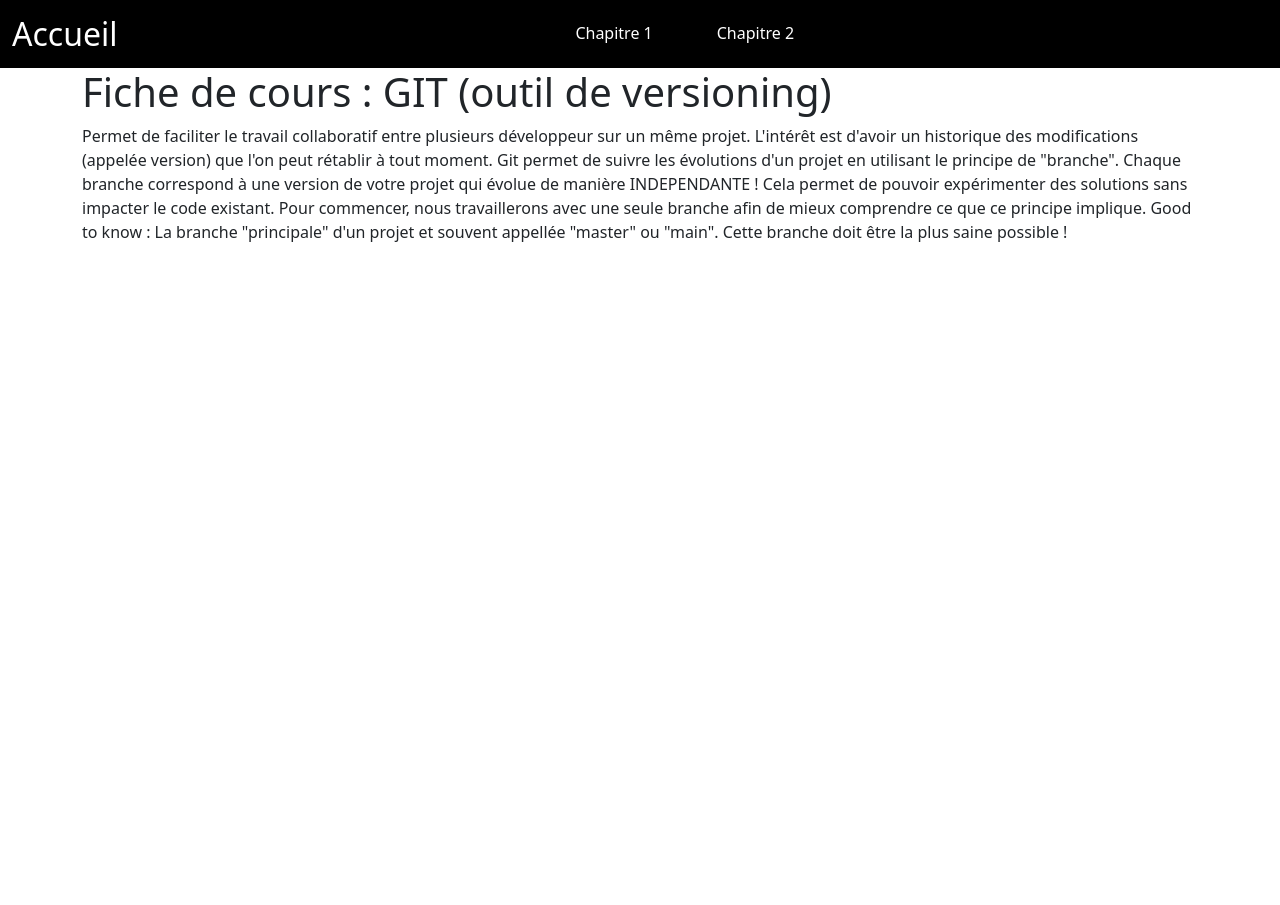
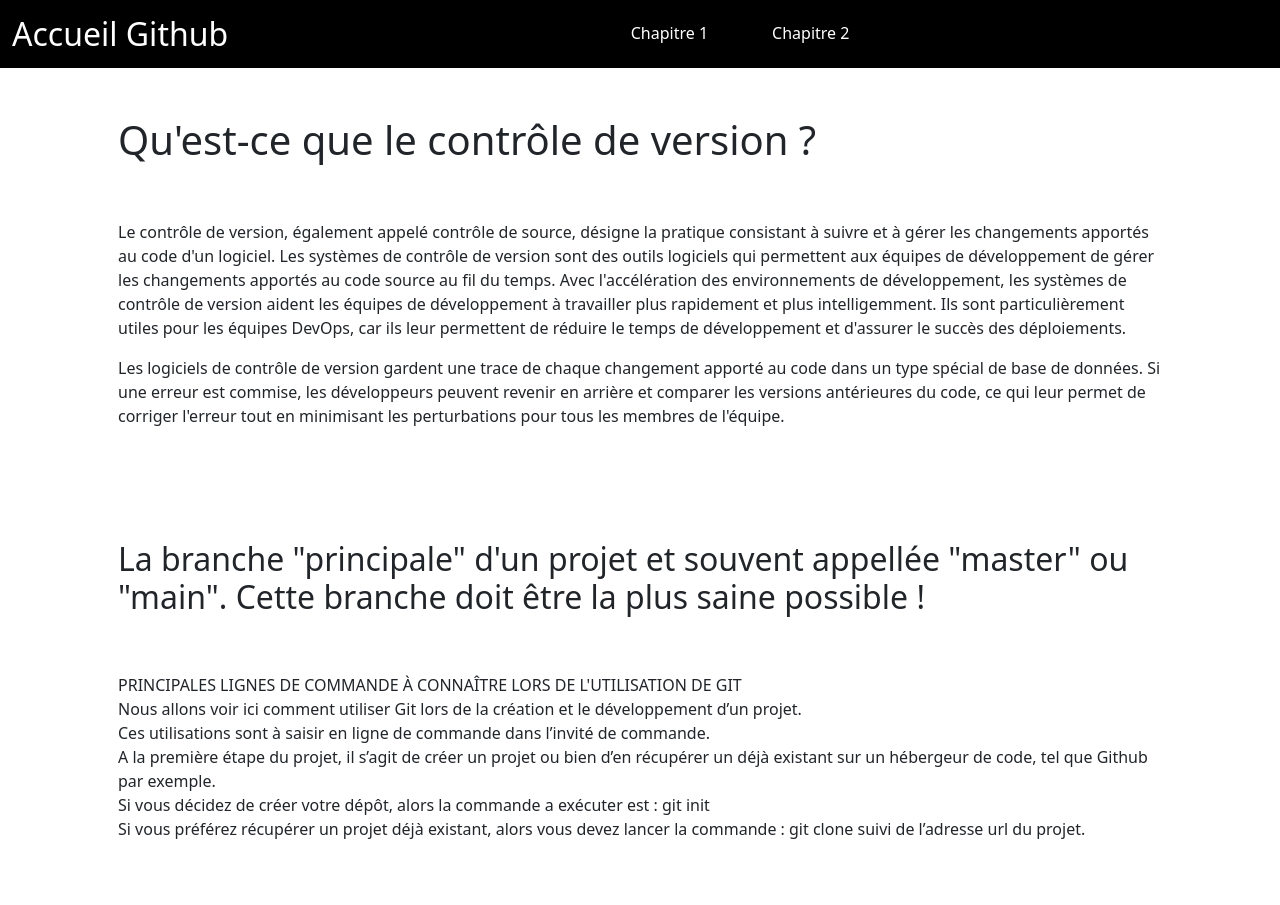
Before and after one commit to KevinBRIQUET/mon-projet, a plain HTML site: page public/index.html in a window 1280 px wide. Before the commit the page ends 800 px from the top, so only its background shows below. Drawn offline with Linux system fonts and the light colour scheme.

Commit message:
modified

```diff
--- a/public/index.html
+++ b/public/index.html
@@ -11,7 +11,7 @@
     <nav id="barre-navig" class="navbar navbar-expand-lg py-0 bg-black">
       <div class="container-fluid">
         <a id="titre" class="navbar-brand fs-2 text-white" href="index.html"
-          >Accueil</a
+          >Accueil Github</a
         >
 
         <button
@@ -52,20 +52,48 @@
       </div>
     </nav>
     <header>
-      <div class="container">
-        <h1>Fiche de cours : GIT (outil de versioning)</h1>
+      <div class="container p-5">
+        <h1 class="pb-5">Qu'est-ce que le contrôle de version ?</h1>
         <p>
-          Permet de faciliter le travail collaboratif entre plusieurs
-          développeur sur un même projet. L'intérêt est d'avoir un historique
-          des modifications (appelée version) que l'on peut rétablir à tout
-          moment. Git permet de suivre les évolutions d'un projet en utilisant
-          le principe de "branche". Chaque branche correspond à une version de
-          votre projet qui évolue de manière INDEPENDANTE ! Cela permet de
-          pouvoir expérimenter des solutions sans impacter le code existant.
-          Pour commencer, nous travaillerons avec une seule branche afin de
-          mieux comprendre ce que ce principe implique. Good to know : La
-          branche "principale" d'un projet et souvent appellée "master" ou
+          Le contrôle de version, également appelé contrôle de source, désigne
+          la pratique consistant à suivre et à gérer les changements apportés au
+          code d'un logiciel. Les systèmes de contrôle de version sont des
+          outils logiciels qui permettent aux équipes de développement de gérer
+          les changements apportés au code source au fil du temps. Avec
+          l'accélération des environnements de développement, les systèmes de
+          contrôle de version aident les équipes de développement à travailler
+          plus rapidement et plus intelligemment. Ils sont particulièrement
+          utiles pour les équipes DevOps, car ils leur permettent de réduire le
+          temps de développement et d'assurer le succès des déploiements.
+        </p>
+        <p>
+          Les logiciels de contrôle de version gardent une trace de chaque
+          changement apporté au code dans un type spécial de base de données. Si
+          une erreur est commise, les développeurs peuvent revenir en arrière et
+          comparer les versions antérieures du code, ce qui leur permet de
+          corriger l'erreur tout en minimisant les perturbations pour tous les
+          membres de l'équipe.
+        </p>
+      </div>
+      <div class="container p-5">
+        <h2 class="pb-5">
+          La branche "principale" d'un projet et souvent appellée "master" ou
           "main". Cette branche doit être la plus saine possible !
+        </h2>
+        <p>
+          PRINCIPALES LIGNES DE COMMANDE À CONNAÎTRE LORS DE L'UTILISATION DE
+          GIT <br />
+          Nous allons voir ici comment utiliser Git lors de la création et le
+          développement d’un projet. <br />
+          Ces utilisations sont à saisir en ligne de commande dans l’invité de
+          commande. <br />
+          A la première étape du projet, il s’agit de créer un projet ou bien
+          d’en récupérer un déjà existant sur un hébergeur de code, tel que
+          Github par exemple. <br />
+          Si vous décidez de créer votre dépôt, alors la commande a exécuter est
+          : git init <br />
+          Si vous préférez récupérer un projet déjà existant, alors vous devez
+          lancer la commande : git clone suivi de l’adresse url du projet.
         </p>
       </div>
     </header>
```
